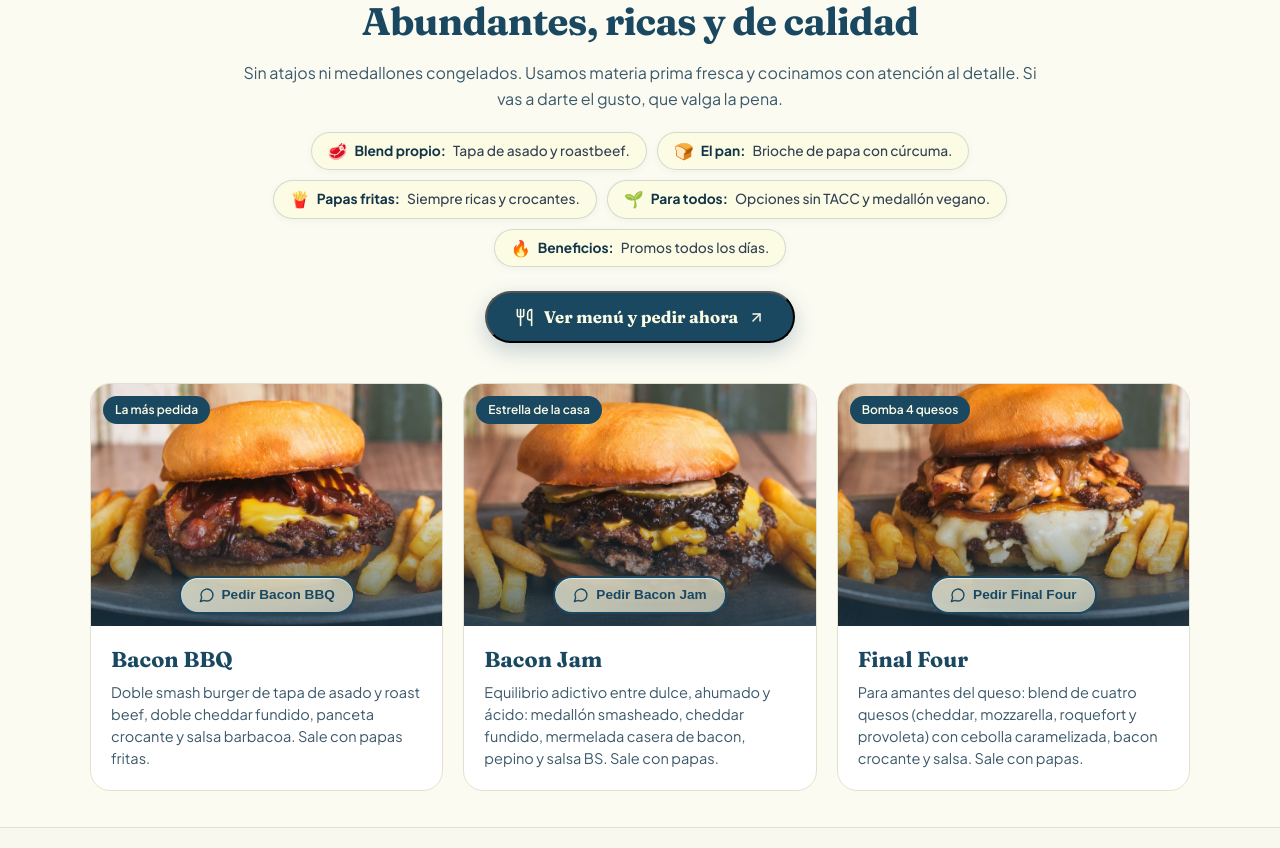
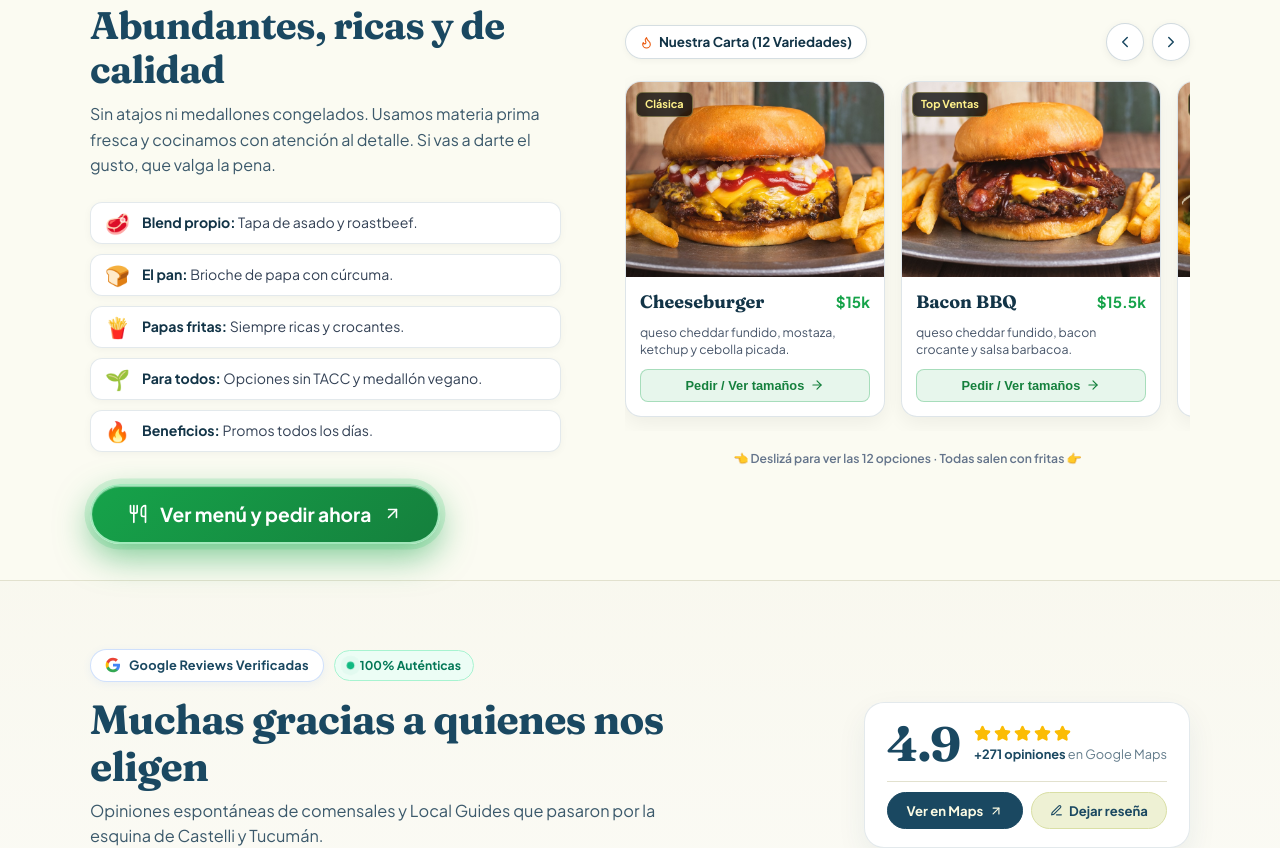
Before and after one commit to boiscantina/bois-cantina, a React (Vite) app: page / in a window 1280 px wide. Shown: the part 920-1768 px from the top of the page. Built offline with nearby package versions, Linux system fonts and the light colour scheme.

Commit message:
feat: redisenar seccion 2 con layout split, texto y boton a la izquierda y carrusel de las 12 burgers a la derecha

```diff
--- a/src/App.jsx
+++ b/src/App.jsx
@@ -25,6 +25,7 @@ import {
   ThumbsUp,
   Edit3,
   ShoppingBag,
+  ArrowRight,
 } from 'lucide-react';
 import { SITE_CONFIG, getWhatsAppUrl, getBoisLiveStatus } from './config';
 import BurgerMenuDrawer from './BurgerMenuDrawer';
@@ -43,6 +44,14 @@ export default function App() {
   );
   const [userLikedReviews, setUserLikedReviews] = useState({});
   const reviewsTrackRef = useRef(null);
+  const burgerCarouselRef = useRef(null);
+
+  const scrollBurgerCarousel = (direction) => {
+    if (burgerCarouselRef.current) {
+      const scrollAmount = direction === 'left' ? -290 : 290;
+      burgerCarouselRef.current.scrollBy({ left: scrollAmount, behavior: 'smooth' });
+    }
+  };
 
   useEffect(() => {
     const timer = setInterval(() => {
@@ -257,30 +266,34 @@ export default function App() {
           </div>
         </section>
 
-        {/* 2. DESEO VISUAL INMEDIATO: HAMBURGUESAS TOPE DE GAMA */}
-        <section className="burgers-section" aria-label="Hamburguesas Tope de Gama">
+        {/* 2. SECCIÓN BURGERS: LAYOUT SPLIT CON TEXTO A LA IZQUIERDA Y CARRUSEL A LA DERECHA */}
+        <section id="burgers" className="burgers-section" aria-label="Hamburguesas Tope de Gama">
           <div className="container">
-            <div className="section-header burgers-header">
+            <div className="burgers-split-layout">
+              {/* COLUMNA IZQUIERDA: CONTENIDO Y CTA PRINCIPAL */}
+              <div className="burgers-split-content">
                 <span className="section-eyebrow">
                   <Flame size={14} /> {SITE_CONFIG.burgersSection.eyebrow}
                 </span>
-              <h2 className="section-title">{SITE_CONFIG.burgersSection.title}</h2>
-              <p className="section-description burgers-lead">
+                <h2 className="section-title burgers-split-title">{SITE_CONFIG.burgersSection.title}</h2>
+                <p className="section-description burgers-split-lead">
                   {SITE_CONFIG.burgersSection.description}
                 </p>
 
-              <div className="burger-specs-pills">
+                <div className="burger-specs-vertical">
                   {SITE_CONFIG.burgersSection.specs.map((spec, idx) => (
-                  <span key={idx} className="burger-spec-pill">
+                    <div key={idx} className="burger-spec-row">
                       <span className="burger-spec-emoji">{spec.emoji}</span>
-                    <strong className="burger-spec-label">{spec.label}:</strong>
-                    <span className="burger-spec-text">{spec.text}</span>
-                  </span>
+                      <div className="burger-spec-text-group">
+                        <strong className="burger-spec-label">{spec.label}: </strong>
+                        <span className="burger-spec-desc">{spec.text}</span>
+                      </div>
+                    </div>
                   ))}
                 </div>
 
                 {/* Botón Ver menú y pedir ahora (Abre el Menú Lateral de Burgers) */}
-              <div className="burgers-header-cta-wrap">
+                <div className="burgers-split-cta-wrap">
                   <button
                     type="button"
                     onClick={() => {
@@ -290,44 +303,95 @@ export default function App() {
                     className="btn-burgers-main-cta"
                     aria-label="Abrir menú de burgers y pedir online"
                   >
-                  <Utensils size={19} />
+                    <Utensils size={20} className="cta-icon" />
                     <span>{SITE_CONFIG.burgersSection.ctaText}</span>
-                  <ArrowUpRight size={17} />
+                    <ArrowUpRight size={19} className="arrow-icon" />
                   </button>
                 </div>
               </div>
 
-            <div className="burgers-grid">
-              {SITE_CONFIG.starBurgers.map((burger) => (
-                <article key={burger.id} className="burger-card">
-                  <div className="burger-img-wrap">
-                    <img
-                      src={burger.image}
-                      alt={`${burger.name} — Smash Burger en BOIS Mar del Plata`}
-                      loading="lazy"
-                      className="burger-img"
-                    />
-                    <span className="burger-badge">{burger.badge}</span>
-                    <div className="burger-img-bottom-bar">
+              {/* COLUMNA DERECHA: CARRUSEL DE TODAS LAS BURGERS */}
+              <div className="burgers-carousel-wrap">
+                <div className="burgers-carousel-header">
+                  <span className="burgers-carousel-tag">
+                    <Flame size={13} />
+                    <span>Nuestra Carta ({SITE_CONFIG.allBurgers.length} Variedades)</span>
+                  </span>
+                  <div className="burgers-carousel-nav">
                     <button
                       type="button"
+                      onClick={() => scrollBurgerCarousel('left')}
+                      className="btn-carousel-arrow"
+                      aria-label="Burger anterior"
+                    >
+                      <ChevronLeft size={18} />
+                    </button>
+                    <button
+                      type="button"
+                      onClick={() => scrollBurgerCarousel('right')}
+                      className="btn-carousel-arrow"
+                      aria-label="Burger siguiente"
+                    >
+                      <ChevronRight size={18} />
+                    </button>
+                  </div>
+                </div>
+
+                {/* Track horizontal scrolleable de las 12 burgers con fotos reales */}
+                <div className="burgers-carousel-track-container" ref={burgerCarouselRef}>
+                  <div className="burgers-carousel-track">
+                    {SITE_CONFIG.allBurgers.map((burger) => {
+                      const basePrice = Object.values(burger.prices)[0];
+                      return (
+                        <article
+                          key={burger.id}
+                          className="burger-carousel-card"
                           onClick={() => {
                             setDrawerFocusBurgerId(burger.id);
                             setIsBurgerDrawerOpen(true);
                           }}
-                        className="btn-burger-wa"
                         >
-                        <MessageCircle size={16} />
-                        <span>{burger.ctaLabel || `Pedir ${burger.name}`}</span>
+                          <div className="carousel-card-img-wrap">
+                            <img
+                              src={burger.image}
+                              alt={burger.name}
+                              loading="lazy"
+                              className="carousel-card-img"
+                            />
+                            {burger.badge && (
+                              <span className="carousel-card-badge">{burger.badge}</span>
+                            )}
+                          </div>
+                          <div className="carousel-card-body">
+                            <div className="carousel-card-head">
+                              <h3 className="carousel-card-title">{burger.name}</h3>
+                              <span className="carousel-card-price">
+                                ${(basePrice / 1000).toFixed(basePrice % 1000 === 0 ? 0 : 1)}k
+                              </span>
+                            </div>
+                            <p className="carousel-card-desc">
+                              {burger.ingredientsSuffix}
+                            </p>
+                            <button
+                              type="button"
+                              className="btn-carousel-card-action"
+                            >
+                              <span>Pedir / Ver tamaños</span>
+                              <ArrowRight size={14} />
                             </button>
                           </div>
+                        </article>
+                      );
+                    })}
                   </div>
-                  <div className="burger-body">
-                    <h3 className="burger-title">{burger.name}</h3>
-                    <p className="burger-desc">{burger.description}</p>
                 </div>
-                </article>
-              ))}
+
+                <div className="burgers-carousel-footer">
+                  <span className="carousel-footer-hint">
+                    👈 Deslizá para ver las 12 opciones · Todas salen con fritas 👉
+                  </span>
+                </div>
+              </div>
             </div>
           </div>
         </section>
--- a/src/index.css
+++ b/src/index.css
@@ -1478,30 +1478,377 @@ a {
 .burgers-header-cta-wrap {
   display: flex;
   justify-content: center;
-  margin-top: 24px;
+  margin-top: 28px;
 }
 
 .btn-burgers-main-cta {
   display: inline-flex;
   align-items: center;
+  justify-content: center;
+  gap: 12px;
+  background: linear-gradient(135deg, #16a34a 0%, #15803d 100%);
+  color: #ffffff;
+  font-family: var(--font-sans);
+  font-size: clamp(1.05rem, 2.5vw, 1.2rem);
+  font-weight: 800;
+  padding: 16px 36px;
+  border-radius: var(--radius-pill);
+  border: 2px solid rgba(187, 247, 208, 0.85);
+  cursor: pointer;
+  text-decoration: none;
+  box-shadow:
+    inset 0 1px 1px rgba(255, 255, 255, 0.45),
+    0 12px 32px rgba(22, 163, 74, 0.45);
+  animation: ctaAttentionPulse 3s infinite ease-in-out;
+  transition: all 0.22s ease;
+}
+
+@keyframes ctaAttentionPulse {
+  0%, 100% {
+    box-shadow:
+      inset 0 1px 1px rgba(255, 255, 255, 0.45),
+      0 10px 28px rgba(22, 163, 74, 0.42),
+      0 0 0 0 rgba(34, 197, 94, 0.5);
+  }
+  50% {
+    box-shadow:
+      inset 0 1px 1px rgba(255, 255, 255, 0.55),
+      0 14px 36px rgba(22, 163, 74, 0.6),
+      0 0 0 8px rgba(34, 197, 94, 0);
+  }
+}
+
+.btn-burgers-main-cta:hover {
+  background: linear-gradient(135deg, #22c55e 0%, #16a34a 100%);
+  transform: translateY(-3px) scale(1.02);
+  border-color: #ffffff;
+  color: #ffffff;
+  box-shadow:
+    inset 0 1px 1px rgba(255, 255, 255, 0.6),
+    0 16px 40px rgba(22, 163, 74, 0.65);
+}
+
+.btn-burgers-main-cta svg {
+  flex-shrink: 0;
+  transition: transform 0.2s ease;
+}
+
+.btn-burgers-main-cta:hover svg.arrow-icon {
+  transform: translate(2px, -2px);
+}
+
+/* ==========================================================================
+   LAYOUT SPLIT: TEXTO A LA IZQUIERDA + CARRUSEL A LA DERECHA
+   ========================================================================== */
+.burgers-split-layout {
+  display: grid;
+  grid-template-columns: 1fr 1.2fr;
+  gap: clamp(32px, 5vw, 64px);
+  align-items: center;
+}
+
+.burgers-split-content {
+  text-align: left;
+  display: flex;
+  flex-direction: column;
+  align-items: flex-start;
+}
+
+.burgers-split-title {
+  text-align: left;
+  margin: 10px 0 16px;
+  font-size: clamp(2rem, 3.8vw, 2.75rem);
+  line-height: 1.15;
+}
+
+.burgers-split-lead {
+  text-align: left;
+  margin: 0 0 24px;
+  font-size: 1.02rem;
+  line-height: 1.6;
+  color: #475569;
+}
+
+.burger-specs-vertical {
+  display: flex;
+  flex-direction: column;
   gap: 10px;
-  background: var(--bois-blue);
-  color: var(--bois-cream);
+  margin-bottom: 28px;
+  width: 100%;
+}
+
+.burger-spec-row {
+  display: flex;
+  align-items: flex-start;
+  gap: 12px;
+  background: #ffffff;
+  border: 1px solid rgba(26, 72, 97, 0.12);
+  padding: 10px 14px;
+  border-radius: 12px;
+  font-size: 0.88rem;
+  line-height: 1.4;
+  box-shadow: 0 2px 8px rgba(0, 0, 0, 0.04);
+}
+
+.burger-spec-row .burger-spec-emoji {
+  font-size: 1.25rem;
+  line-height: 1;
+  flex-shrink: 0;
+}
+
+.burger-spec-text-group {
+  flex: 1;
+}
+
+.burger-spec-row strong {
+  color: var(--bois-blue-dark);
+  font-weight: 700;
+}
+
+.burger-spec-desc {
+  color: #334155;
+}
+
+.burgers-split-cta-wrap {
+  margin-top: 4px;
+  width: 100%;
+}
+
+/* CARRUSEL DE BURGERS A LA DERECHA */
+.burgers-carousel-wrap {
+  width: 100%;
+  min-width: 0;
+  display: flex;
+  flex-direction: column;
+  gap: 14px;
+}
+
+.burgers-carousel-header {
+  display: flex;
+  align-items: center;
+  justify-content: space-between;
+  gap: 12px;
+}
+
+.burgers-carousel-tag {
+  display: inline-flex;
+  align-items: center;
+  gap: 6px;
+  font-size: 0.84rem;
+  font-weight: 700;
+  color: var(--bois-blue-dark);
+  background: #ffffff;
+  border: 1px solid rgba(26, 72, 97, 0.18);
+  padding: 6px 14px;
+  border-radius: 999px;
+  box-shadow: 0 2px 6px rgba(0, 0, 0, 0.04);
+}
+
+.burgers-carousel-tag svg {
+  color: #ea580c;
+}
+
+.burgers-carousel-nav {
+  display: flex;
+  align-items: center;
+  gap: 8px;
+}
+
+.btn-carousel-arrow {
+  width: 38px;
+  height: 38px;
+  border-radius: 50%;
+  background: #ffffff;
+  border: 1.5px solid rgba(26, 72, 97, 0.2);
+  color: var(--bois-blue);
+  display: flex;
+  align-items: center;
+  justify-content: center;
+  cursor: pointer;
+  box-shadow: 0 2px 8px rgba(0, 0, 0, 0.06);
+  transition: all 0.18s ease;
+}
+
+.btn-carousel-arrow:hover {
+  background: #16a34a;
+  border-color: #86efac;
+  color: #ffffff;
+  transform: scale(1.08);
+}
+
+.burgers-carousel-track-container {
+  width: 100%;
+  overflow-x: auto;
+  scroll-behavior: smooth;
+  scroll-snap-type: x mandatory;
+  -webkit-overflow-scrolling: touch;
+  scrollbar-width: thin;
+  scrollbar-color: rgba(22, 163, 74, 0.5) transparent;
+  padding: 6px 4px 14px;
+}
+
+.burgers-carousel-track-container::-webkit-scrollbar {
+  height: 6px;
+}
+
+.burgers-carousel-track-container::-webkit-scrollbar-thumb {
+  background: rgba(22, 163, 74, 0.45);
+  border-radius: 999px;
+}
+
+.burgers-carousel-track {
+  display: flex;
+  gap: 16px;
+}
+
+.burger-carousel-card {
+  width: 260px;
+  min-width: 260px;
+  max-width: 260px;
+  scroll-snap-align: start;
+  background: #ffffff;
+  border: 1.5px solid rgba(26, 72, 97, 0.14);
+  border-radius: 16px;
+  overflow: hidden;
+  display: flex;
+  flex-direction: column;
+  cursor: pointer;
+  transition: all 0.25s ease;
+  box-shadow: 0 6px 20px rgba(0, 0, 0, 0.06);
+}
+
+.burger-carousel-card:hover {
+  transform: translateY(-5px);
+  border-color: #16a34a;
+  box-shadow: 0 16px 36px rgba(22, 163, 74, 0.18);
+}
+
+.carousel-card-img-wrap {
+  position: relative;
+  width: 100%;
+  height: 195px;
+  overflow: hidden;
+  background: #091720;
+}
+
+.carousel-card-img {
+  width: 100%;
+  height: 100%;
+  object-fit: cover;
+  transition: transform 0.35s ease;
+}
+
+.burger-carousel-card:hover .carousel-card-img {
+  transform: scale(1.06);
+}
+
+.carousel-card-badge {
+  position: absolute;
+  top: 10px;
+  left: 10px;
+  background: rgba(0, 0, 0, 0.75);
+  backdrop-filter: blur(4px);
+  color: #fef08a;
+  font-size: 0.68rem;
+  font-weight: 700;
+  padding: 3px 8px;
+  border-radius: 6px;
+  border: 1px solid rgba(254, 240, 138, 0.35);
+}
+
+.carousel-card-body {
+  padding: 14px;
+  display: flex;
+  flex-direction: column;
+  flex: 1;
+  justify-content: space-between;
+  gap: 10px;
+}
+
+.carousel-card-head {
+  display: flex;
+  align-items: baseline;
+  justify-content: space-between;
+  gap: 6px;
+}
+
+.carousel-card-title {
   font-family: var(--font-display);
-  font-size: 1.05rem;
-  font-weight: 700;
-  padding: 14px 28px;
-  border-radius: var(--radius-pill);
-  text-decoration: none;
-  box-shadow: 0 8px 22px rgba(26, 72, 97, 0.24);
-  transition: all 0.22s ease;
-}
-
-.btn-burgers-main-cta:hover {
-  background: var(--bois-blue-dark);
-  transform: translateY(-2px);
-  box-shadow: 0 12px 28px rgba(26, 72, 97, 0.32);
+  font-size: 1.12rem;
+  font-weight: 700;
+  color: var(--bois-blue-dark);
+  line-height: 1.2;
+}
+
+.carousel-card-price {
+  font-family: var(--font-sans);
+  font-size: 0.95rem;
+  font-weight: 800;
+  color: #16a34a;
+  flex-shrink: 0;
+}
+
+.carousel-card-desc {
+  font-size: 0.77rem;
+  color: #475569;
+  line-height: 1.4;
+  display: -webkit-box;
+  -webkit-line-clamp: 2;
+  -webkit-box-orient: vertical;
+  overflow: hidden;
+}
+
+.btn-carousel-card-action {
+  width: 100%;
+  display: flex;
+  align-items: center;
+  justify-content: center;
+  gap: 6px;
+  background: rgba(22, 163, 74, 0.1);
+  border: 1px solid rgba(22, 163, 74, 0.3);
+  color: #15803d;
+  font-size: 0.8rem;
+  font-weight: 700;
+  padding: 8px 12px;
+  border-radius: 8px;
+  cursor: pointer;
+  transition: all 0.2s ease;
+}
+
+.burger-carousel-card:hover .btn-carousel-card-action {
+  background: #16a34a;
   color: #ffffff;
+  border-color: #86efac;
+}
+
+.burgers-carousel-footer {
+  text-align: center;
+}
+
+.carousel-footer-hint {
+  font-size: 0.76rem;
+  color: #64748b;
+  font-weight: 600;
+}
+
+@media (max-width: 960px) {
+  .burgers-split-layout {
+    grid-template-columns: 1fr;
+    gap: 36px;
+  }
+
+  .burgers-split-cta-wrap .btn-burgers-main-cta {
+    width: 100%;
+  }
+
+  .burger-carousel-card {
+    width: 240px;
+    min-width: 240px;
+  }
+
+  .carousel-card-img-wrap {
+    height: 180px;
+  }
 }
 
 .section-eyebrow {
```
Lines whose indentation alone changed are shown as unchanged.
